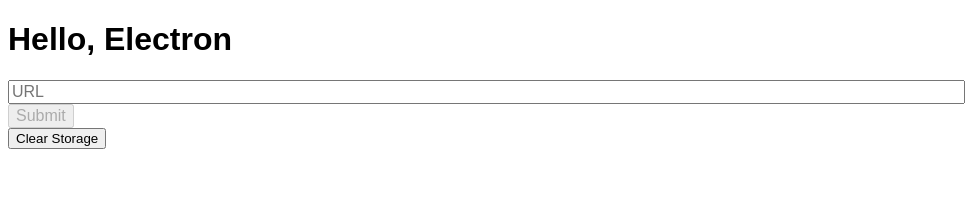
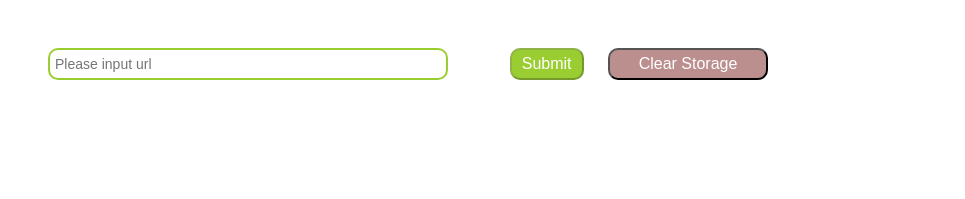
Before and after one commit to paopaomo/bookmarker, an Electron app: page app/index.html in a window 800 px wide. Shown: the whole page, 965 px wide, since content can reach past the window. Drawn offline with Linux system fonts and the light colour scheme.

Commit message:
[feature] update style

```diff
--- a/app/index.html
+++ b/app/index.html
@@ -9,18 +9,17 @@
     <link href="style.css" rel="stylesheet" type="text/css" />
 </head>
 <body>
-<h1>Hello, Electron</h1>
-<div class="error-message"></div>
-<section class="add-new-link">
+<div class="book-marker">
     <form class="new-link-form">
-        <input type="url" placeholder="URL" size="100" required class="new-link-url" />
-        <input type="submit" value="Submit" class="new-link-submit" disabled />
+        <input type="url" placeholder="Please input url" size="100" required class="new-link-url" />
+        <div>
+            <input type="submit" value="Submit" class="new-link-submit" disabled />
+            <button class="clear-storage">Clear Storage</button>
+        </div>
     </form>
-</section>
-<section class="links"></section>
-<section class="controls">
-    <button class="clear-storage">Clear Storage</button>
-</section>
+    <div class="error-message"></div>
+    <section class="links"></section>
+</div>
 <script>
     require('./renderer');
 </script>
--- a/app/main.js
+++ b/app/main.js
@@ -5,6 +5,8 @@
 
 app.on('ready', () => {
    mainWindow = new BrowserWindow({
+      width: 800,
+      height: 600,
       webPreferences: {
          nodeIntegration: true
       }
--- a/app/renderer.js
+++ b/app/renderer.js
@@ -33,12 +33,10 @@
 
 const convertToElement = (link) => {
     return `
-        <div class='link'>
-            <h3>${link.title}</h3>
-            <p>
-                <a href="${link.url}">${link.url}</a>
-            </p>
-        </div>
+        <p class="link">
+            <span></span>
+            <a href="${link.url}">${link.title}</a>
+        </p>
     `;
 };
 
--- a/app/style.css
+++ b/app/style.css
@@ -9,3 +9,78 @@
 body, input {
     font: menu; // 使用运行页面的操作系统默认系统字体
 }
+
+.book-marker {
+    min-width: 800px;
+    padding: 40px;
+    display: flex;
+    justify-content: center;
+    flex-direction: column;
+}
+
+.error-message {
+    color: rosybrown;
+    height: 16px;
+    margin-top: 10px;
+}
+
+.new-link-form {
+    display: flex;
+    justify-content: space-between;
+    background-color: white;
+}
+
+.new-link-url {
+    width: 400px;
+    outline: none;
+    height: 32px;
+    font-size: 14px;
+    border-radius: 10px;
+    padding: 0 5px;
+    border: 2px solid yellowgreen;
+}
+
+.new-link-submit {
+    background-color: yellowgreen;
+    padding: 0 10px;
+    height: 32px;
+    color: white;
+    border-radius: 10px;
+    font-size: 16px;
+    cursor: pointer;
+    outline: none;
+}
+
+.new-link-submit:disabled {
+    cursor: not-allowed;
+}
+
+.clear-storage {
+    background-color: rosybrown;
+    width: 160px;
+    height: 32px;
+    color: white;
+    border-radius: 10px;
+    font-size: 16px;
+    cursor: pointer;
+    outline: none;
+    margin-left: 20px;
+}
+
+.links {
+    margin: 10px 0 40px 0;
+}
+
+.link span {
+    display: inline-block;
+    width: 10px;
+    height: 10px;
+    border-radius: 10px;
+    background-color: cornflowerblue;
+    margin-right: 5px;
+}
+
+.link a {
+    color: cornflowerblue;
+    text-decoration: none;
+}
```
